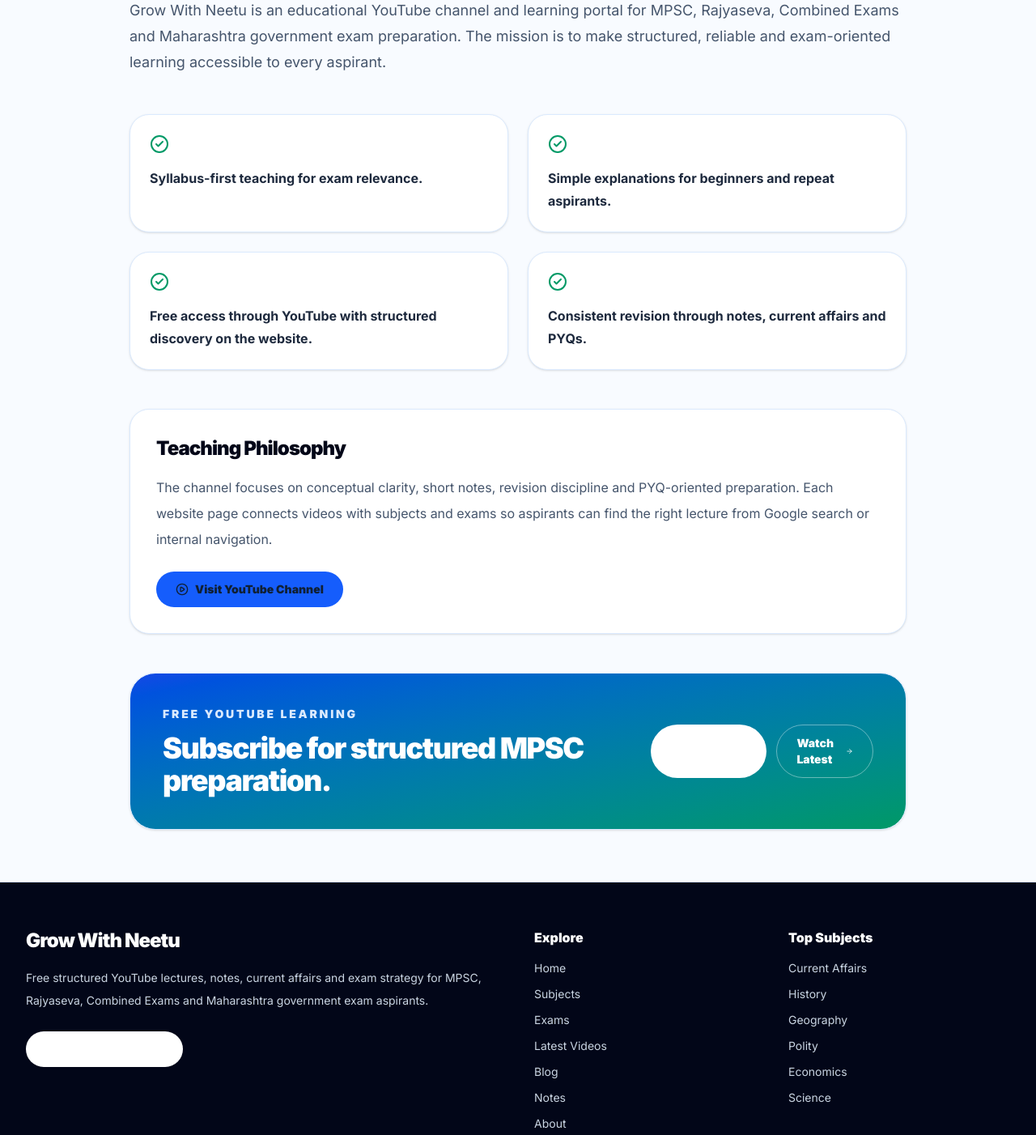
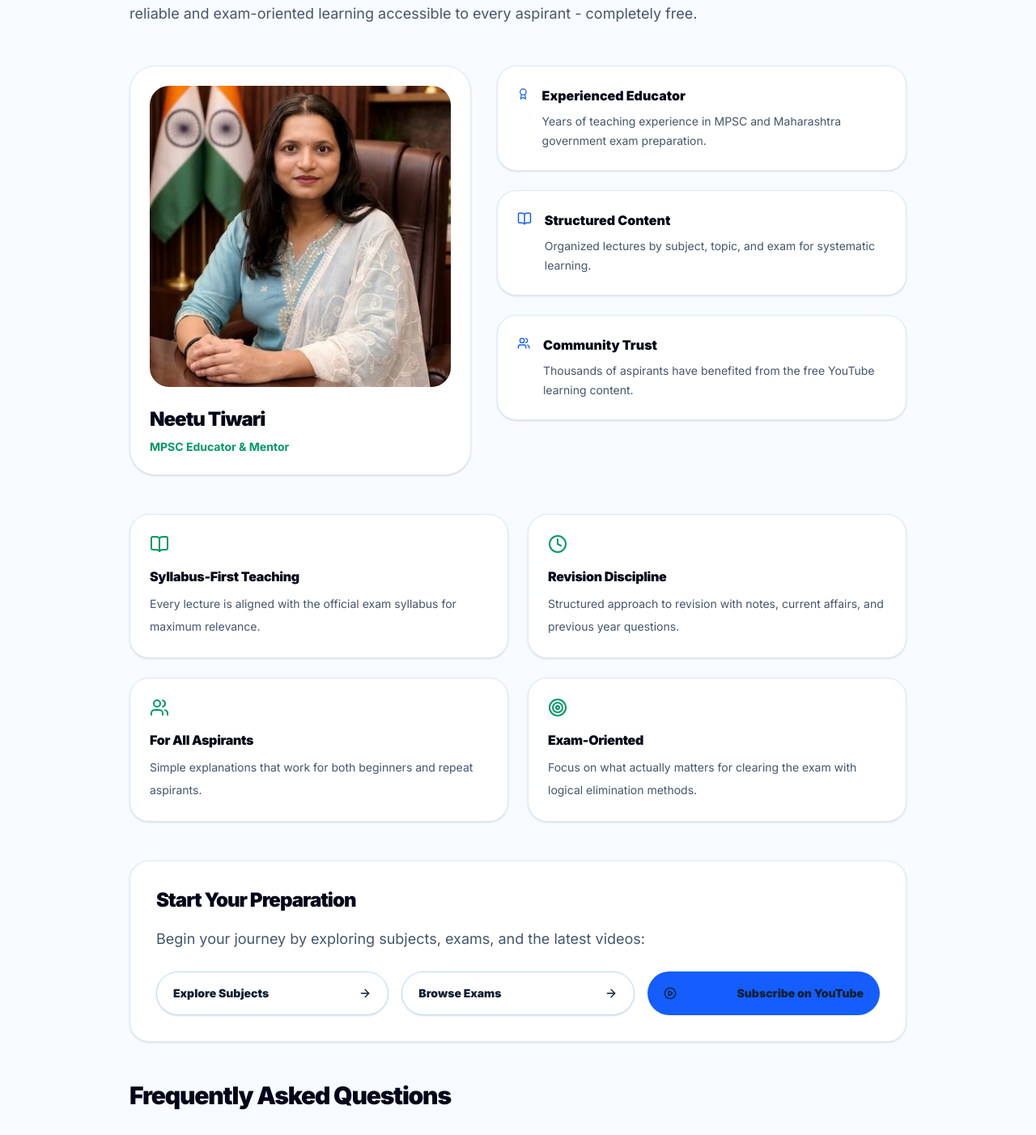
Before and after one commit to rishabh625/grow-with-neetu, a Next.js app: page /about in a window 1280 px wide. Shown: the part 320-1722 px from the top of the page at 81% size. Built offline with nearby package versions, Linux system fonts and the light colour scheme; no server answers.

Commit message:
Enhance SEO: Optimize homepage metadata and About page EEAT

```diff
--- a/src/app/about/page.tsx
+++ b/src/app/about/page.tsx
@@ -1,61 +1,174 @@
 import Link from "next/link";
-import { CheckCircle2, PlayCircle } from "lucide-react";
+import Image from "next/image";
+import { CheckCircle2, PlayCircle, Users, Award, BookOpen, Clock, Target, ArrowRight } from "lucide-react";
 import { SubscribeCta } from "@/components/cta-card";
 import { createMetadata } from "@/lib/seo";
 import { siteConfig } from "@/lib/site";
+import { exams, subjects } from "@/lib/taxonomy";
 
 export const dynamic = "force-static";
 
 export const metadata = createMetadata({
-  title: "About Grow With Neetu | MPSC Educator and Learning Mission",
-  description: "Learn about Neetu's teaching philosophy, mission and free YouTube learning platform for MPSC aspirants.",
+  title: "About Grow With Neetu | Neetu Tiwari - MPSC Educator",
+  description: "Meet Neetu Tiwari, the educator behind Grow With Neetu. Learn about her teaching philosophy, mission, and free MPSC preparation resources for Maharashtra government exams.",
   path: "/about",
-  keywords: ["Grow With Neetu", "MPSC educator", "MPSC YouTube channel"]
+  keywords: ["Neetu Tiwari", "MPSC educator", "Grow With Neetu", "MPSC YouTube channel", "Rajyaseva preparation"]
 });
+
+const faqs = [
+  {
+    question: "Who is Neetu Tiwari?",
+    answer: "Neetu Tiwari is an educator specializing in Maharashtra Public Service Commission (MPSC) exam preparation. She has helped thousands of aspirants through her free YouTube channel, Grow With Neetu, which provides structured lectures, notes, and exam strategy."
+  },
+  {
+    question: "What exams does Grow With Neetu cover?",
+    answer: "Grow With Neetu covers major Maharashtra government exams including MPSC Rajyaseva, Combined Exam, PSI, STI, Talathi, and other competitive exams. The content focuses on syllabus-aligned preparation, current affairs, and PYQ analysis."
+  },
+  {
+    question: "Is the content free?",
+    answer: "Yes! All video lectures on the Grow With Neetu YouTube channel are completely free. This website organizes those videos into searchable subjects and exam pages to help aspirants find relevant content quickly."
+  },
+  {
+    question: "How can I start preparing with Grow With Neetu?",
+    answer: "Begin by exploring the Subjects page to find topics you need to study, or check the Exams page for exam-specific guidance. You can also watch the latest videos on the Latest Videos page and subscribe to the YouTube channel for regular updates."
+  }
+];
 
 export default function AboutPage() {
   const values = [
-    "Syllabus-first teaching for exam relevance.",
-    "Simple explanations for beginners and repeat aspirants.",
-    "Free access through YouTube with structured discovery on the website.",
-    "Consistent revision through notes, current affairs and PYQs."
+    {
+      icon: <BookOpen aria-hidden="true" className="h-6 w-6 text-emerald-600" />,
+      title: "Syllabus-First Teaching",
+      description: "Every lecture is aligned with the official exam syllabus for maximum relevance."
+    },
+    {
+      icon: <Clock aria-hidden="true" className="h-6 w-6 text-emerald-600" />,
+      title: "Revision Discipline",
+      description: "Structured approach to revision with notes, current affairs, and previous year questions."
+    },
+    {
+      icon: <Users aria-hidden="true" className="h-6 w-6 text-emerald-600" />,
+      title: "For All Aspirants",
+      description: "Simple explanations that work for both beginners and repeat aspirants."
+    },
+    {
+      icon: <Target aria-hidden="true" className="h-6 w-6 text-emerald-600" />,
+      title: "Exam-Oriented",
+      description: "Focus on what actually matters for clearing the exam with logical elimination methods."
+    }
+  ];
+
+  const credentials = [
+    {
+      icon: <Award aria-hidden="true" className="h-5 w-5 text-blue-600" />,
+      title: "Experienced Educator",
+      description: "Years of teaching experience in MPSC and Maharashtra government exam preparation."
+    },
+    {
+      icon: <BookOpen aria-hidden="true" className="h-5 w-5 text-blue-600" />,
+      title: "Structured Content",
+      description: "Organized lectures by subject, topic, and exam for systematic learning."
+    },
+    {
+      icon: <Users aria-hidden="true" className="h-5 w-5 text-blue-600" />,
+      title: "Community Trust",
+      description: "Thousands of aspirants have benefited from the free YouTube learning content."
+    }
   ];
 
   return (
     <div className="mx-auto max-w-5xl px-4 py-16 sm:px-6 lg:px-8">
       <p className="text-sm font-black uppercase tracking-[0.2em] text-emerald-600">About</p>
-      <h1 className="mt-3 text-4xl font-black tracking-[-0.05em] text-slate-950 md:text-6xl">Helping Maharashtra aspirants learn with clarity.</h1>
+      <h1 className="mt-3 text-4xl font-black tracking-[-0.05em] text-slate-950 md:text-6xl">Meet Neetu Tiwari</h1>
       <p className="mt-6 text-lg leading-8 text-slate-600">
         {siteConfig.name} is an educational YouTube channel and learning portal for MPSC, Rajyaseva,
-        Combined Exams and Maharashtra government exam preparation. The mission is to make structured,
-        reliable and exam-oriented learning accessible to every aspirant.
+        Combined Exams and Maharashtra government exam preparation. Founded by Neetu Tiwari,
+        the mission is to make structured, reliable and exam-oriented learning accessible to every aspirant - completely free.
       </p>
 
+      <section className="mt-12 grid gap-8 md:grid-cols-[1fr_1.2fr] items-start">
+        <div className="rounded-[2rem] border border-blue-100 bg-white p-6 shadow-sm">
+          <div className="relative aspect-square bg-blue-50 rounded-[1.5rem] overflow-hidden">
+            <Image
+              src="/images/neetu-tiwari.png"
+              alt="Neetu Tiwari - MPSC Educator"
+              fill
+              className="object-cover"
+            />
+          </div>
+          <div className="mt-6">
+            <h2 className="text-2xl font-black tracking-[-0.04em] text-slate-950">Neetu Tiwari</h2>
+            <p className="mt-2 text-sm font-bold text-emerald-600">MPSC Educator & Mentor</p>
+          </div>
+        </div>
+
+        <div className="space-y-6">
+          {credentials.map((credential, idx) => (
+            <div key={idx} className="rounded-[1.5rem] border border-blue-100 bg-white p-6 shadow-sm">
+              <div className="flex items-start gap-4">
+                {credential.icon}
+                <div>
+                  <h3 className="font-black text-slate-950">{credential.title}</h3>
+                  <p className="mt-2 text-sm leading-6 text-slate-600">{credential.description}</p>
+                </div>
+              </div>
+            </div>
+          ))}
+        </div>
+      </section>
+
       <section className="mt-12 grid gap-6 md:grid-cols-2">
-        {values.map((value) => (
-          <div key={value} className="rounded-[1.5rem] border border-blue-100 bg-white p-6 shadow-sm">
-            <CheckCircle2 aria-hidden="true" className="h-6 w-6 text-emerald-600" />
-            <p className="mt-4 font-bold leading-7 text-slate-800">{value}</p>
+        {values.map((value, idx) => (
+          <div key={idx} className="rounded-[1.5rem] border border-blue-100 bg-white p-6 shadow-sm">
+            {value.icon}
+            <h3 className="mt-4 font-black tracking-[-0.02em] text-slate-950">{value.title}</h3>
+            <p className="mt-2 text-sm leading-7 text-slate-600">{value.description}</p>
           </div>
         ))}
       </section>
 
       <section className="mt-12 rounded-[1.5rem] border border-blue-100 bg-white p-8 shadow-sm">
-        <h2 className="text-2xl font-black tracking-[-0.04em] text-slate-950">Teaching Philosophy</h2>
-        <p className="mt-4 leading-8 text-slate-600">
-          The channel focuses on conceptual clarity, short notes, revision discipline and PYQ-oriented
-          preparation. Each website page connects videos with subjects and exams so aspirants can find the
-          right lecture from Google search or internal navigation.
+        <h2 className="text-2xl font-black tracking-[-0.04em] text-slate-950">Start Your Preparation</h2>
+        <p className="mt-4 text-lg leading-8 text-slate-600">
+          Begin your journey by exploring subjects, exams, and the latest videos:
         </p>
+        <div className="mt-6 grid gap-4 sm:grid-cols-3">
+          <Link
+            href="/subjects"
+            className="flex items-center justify-between rounded-full border border-blue-200 bg-white px-5 py-4 text-sm font-black text-blue-700 shadow-sm transition hover:border-blue-500 hover:bg-blue-50"
+          >
+            Explore Subjects
+            <ArrowRight aria-hidden="true" className="h-4 w-4" />
+          </Link>
+          <Link
+            href="/exams"
+            className="flex items-center justify-between rounded-full border border-blue-200 bg-white px-5 py-4 text-sm font-black text-blue-700 shadow-sm transition hover:border-blue-500 hover:bg-blue-50"
+          >
+            Browse Exams
+            <ArrowRight aria-hidden="true" className="h-4 w-4" />
+          </Link>
           <Link
             href={siteConfig.youtubeChannelUrl}
             target="_blank"
             rel="noreferrer"
-          className="mt-6 inline-flex items-center rounded-full bg-blue-600 px-6 py-3 text-sm font-black text-white transition hover:bg-blue-700"
+            className="flex items-center justify-between rounded-full bg-blue-600 px-5 py-4 text-sm font-black text-white transition hover:bg-blue-700"
           >
             <PlayCircle aria-hidden="true" className="mr-2 h-4 w-4" />
-          Visit YouTube Channel
+            Subscribe on YouTube
           </Link>
+        </div>
+      </section>
+
+      <section className="mt-12">
+        <h2 className="text-3xl font-black tracking-[-0.04em] text-slate-950">Frequently Asked Questions</h2>
+        <div className="mt-8 space-y-4">
+          {faqs.map((faq, idx) => (
+            <div key={idx} className="rounded-[1.5rem] border border-blue-100 bg-white p-6 shadow-sm">
+              <h3 className="font-black text-slate-950">{faq.question}</h3>
+              <p className="mt-3 text-sm leading-7 text-slate-600">{faq.answer}</p>
+            </div>
+          ))}
+        </div>
       </section>
 
       <div className="mt-12">
--- a/src/app/page.tsx
+++ b/src/app/page.tsx
@@ -10,8 +10,16 @@
 import { siteConfig } from "@/lib/site";
 import { exams, subjects } from "@/lib/taxonomy";
 import { getLatestVideos, youtubeWatchUrl } from "@/lib/youtube";
+import { createMetadata } from "@/lib/seo";
 
 export const dynamic = "force-static";
+
+export const metadata = createMetadata({
+  title: "Grow With Neetu | Free MPSC Preparation, Notes, Current Affairs and Exam Strategy",
+  description: "Free structured YouTube lectures, notes, current affairs, PYQs and exam strategy for MPSC, Rajyaseva, Combined Exams and Maharashtra government exam aspirants.",
+  path: "/",
+  keywords: ["MPSC Preparation", "Rajyaseva", "Combined Exam", "MPSC Notes", "MPSC Current Affairs"]
+});
 
 export default async function HomePage() {
   const videos = await getLatestVideos(5);
```
Lines whose indentation alone changed are shown as unchanged.
